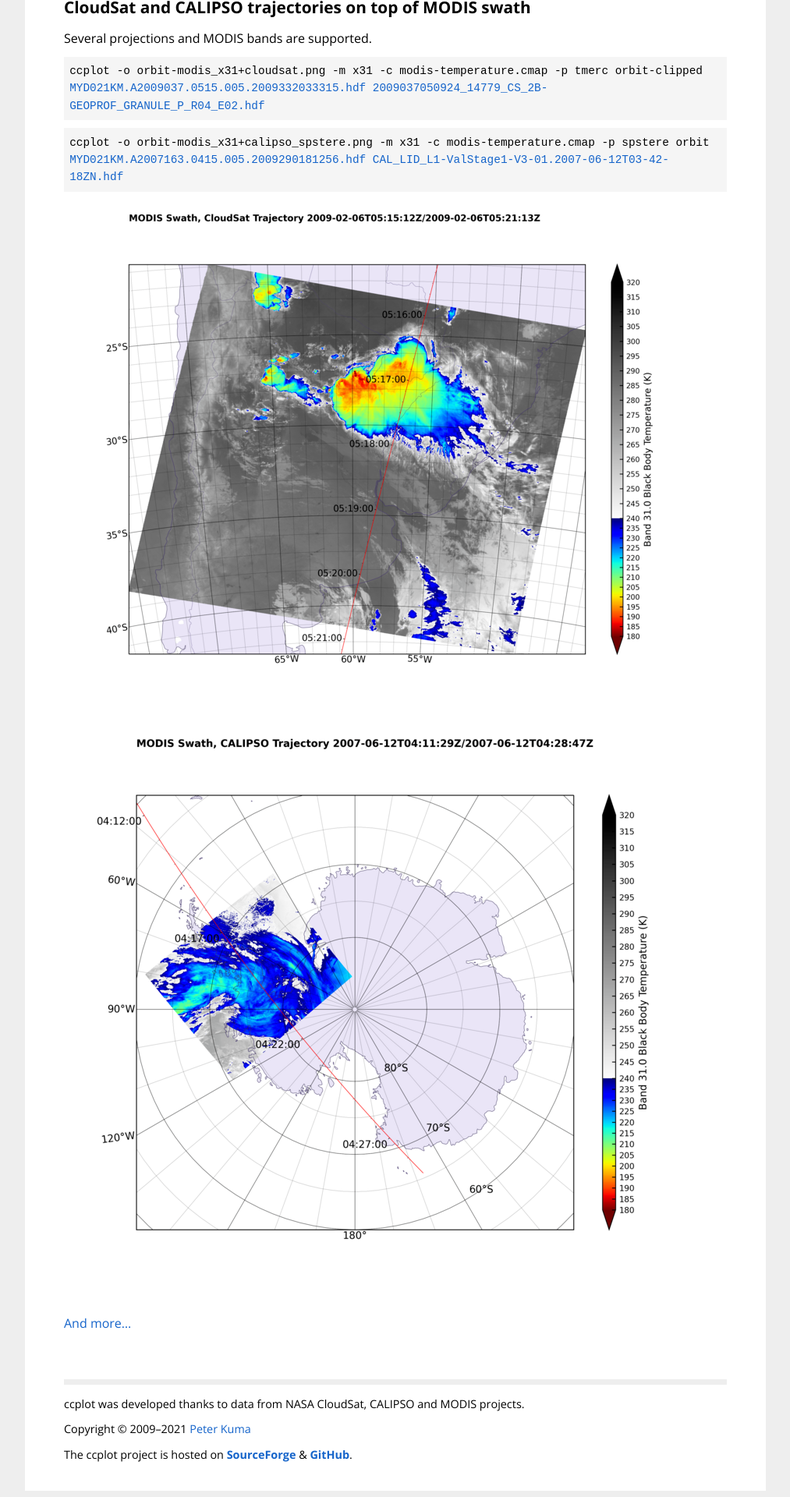
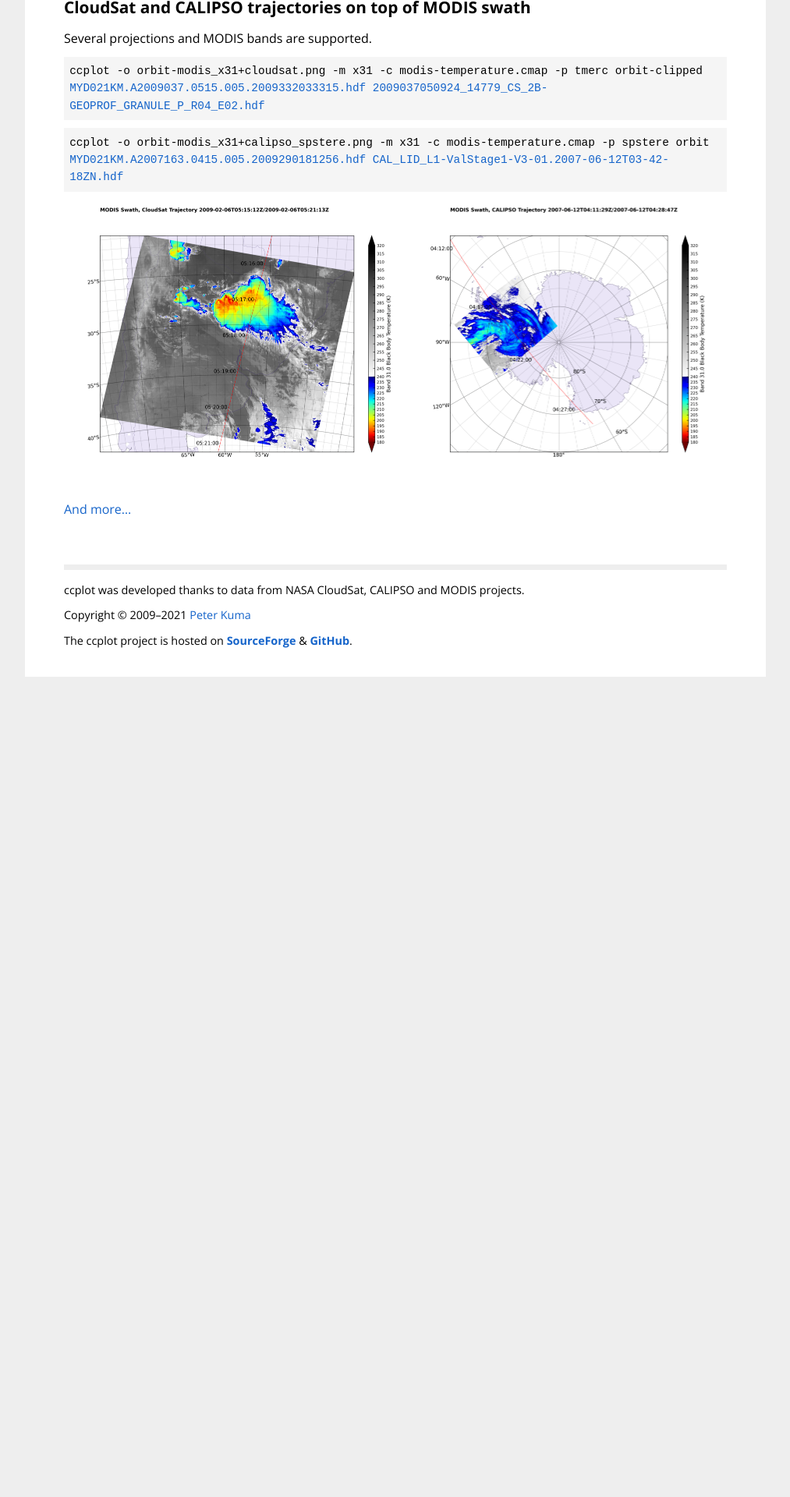
Before and after one commit to peterkuma/ccplot, a Jekyll site: the page built from index.html, in a window 1280 px wide. Shown: the part 1409-3329 px from the top of the page at 78% size, without its empty margins (133-1146 px from the left). Built offline with Jekyll 4.4.1, drawn with Linux system fonts in a browser that asks for light colours; after the commit the page ends 2285 px from its top, so only the background shows below that.

Commit message:
Home: Fix size of orbit images

```diff
--- a/index.html
+++ b/index.html
@@ -48,10 +48,10 @@ css: home.css
     <a href="https://sourceforge.net/projects/ccplot/files/products/CAL_LID_L1-ValStage1-V3-01.2007-06-12T03-42-18ZN.hdf">CAL_LID_L1-ValStage1-V3-01.2007-06-12T03-42-18ZN.hdf</a>
 </div>
 <a href="img/orbit-modis_x31+cloudsat.png">
-    <img src="img/orbit-modis_x31+cloudsat-small.png" />
+    <img src="img/orbit-modis_x31+cloudsat-small.png" height="370" />
 </a>
 <a href="img/orbit-modis_x31+calipso_spstere.png">
-    <img src="img/orbit-modis_x31+calipso_spstere-small.png" />
+    <img src="img/orbit-modis_x31+calipso_spstere-small.png" height="370" />
 </a>
 
 <p class="intro"><a href="features/">And more…</a>
```
Also changed, not shown: img/orbit-modis_x31+calipso_spstere-small.png, img/orbit-modis_x31+cloudsat-small.png.
